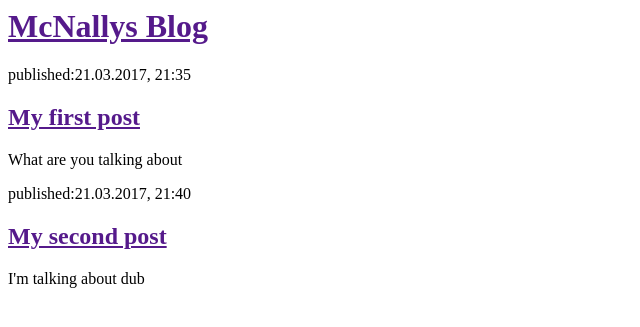
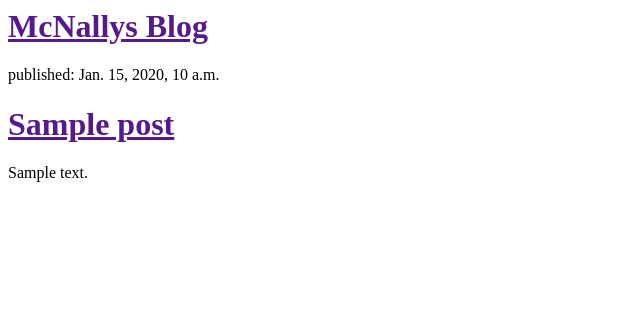
Before and after one commit to McNallyMatt/my-first-blog, a Django app: template blog/templates/blog/post_list.html in a window 1280 px wide. Shown: the top 327 px of the page, without its empty margins (0-640 px from the left). Run offline with Django 3.2, Linux system fonts and the light colour scheme; the template is opened without the code that fills it: values that come from a table or form of the project are taken from there, others are empty; tables that the repository leaves empty hold one stand-in row (values such as "Sample post").

Commit message:
Modified templates to display posts from database

```diff
--- a/blog/templates/blog/post_list.html
+++ b/blog/templates/blog/post_list.html
@@ -6,18 +6,13 @@
 	<div>
 	   <h1> <a href="">McNallys Blog</a></h1>
 	</div>
-
+{% for post in posts %}
 	<div>
-	   <p>published:21.03.2017, 21:35</p>
-	   <h2><a href="">My first post</a></h2>
-	   <p>What are you talking about</p>
+	   <p>published: {{ post.published_date }}</p>
+	   <h1><a href="">{{ post.title }}</a></h1>
+	   <p>{{ post.text|linebreaksbr }}</p>
 	</div>
-
-	<div>
-	   <p>published:21.03.2017, 21:40</p>
-	   <h2><a href="">My second post</a></h2>
-	   <p>I'm talking about dub</p>
-	</div>
+{% endfor %}
 
     </body>
 </html>
--- a/blog/views.py
+++ b/blog/views.py
@@ -1,5 +1,7 @@
 from django.shortcuts import render
+from django.utils import timezone
+from .models import Post
 
-# Create your views here.
 def post_list(request):
-    return render(request, 'blog/post_list.html', {})
+    posts = Post.objects.filter(published_date__lte=timezone.now()).order_by('published_date')
+    return render(request, 'blog/post_list.html', {'posts': posts})
```
